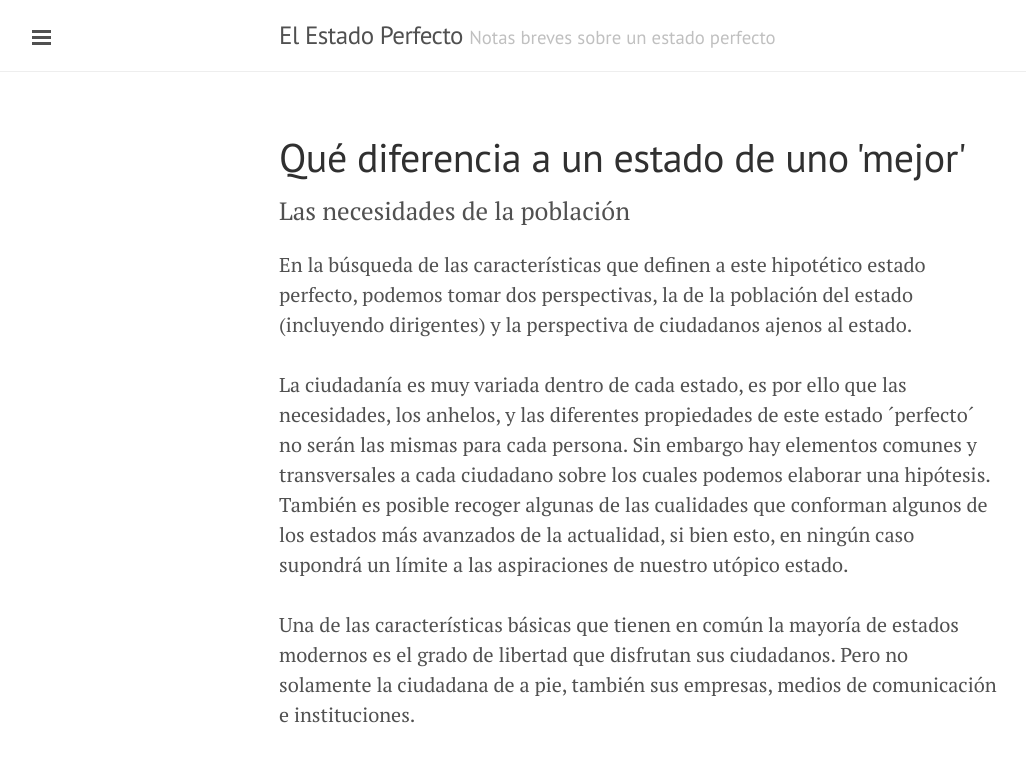
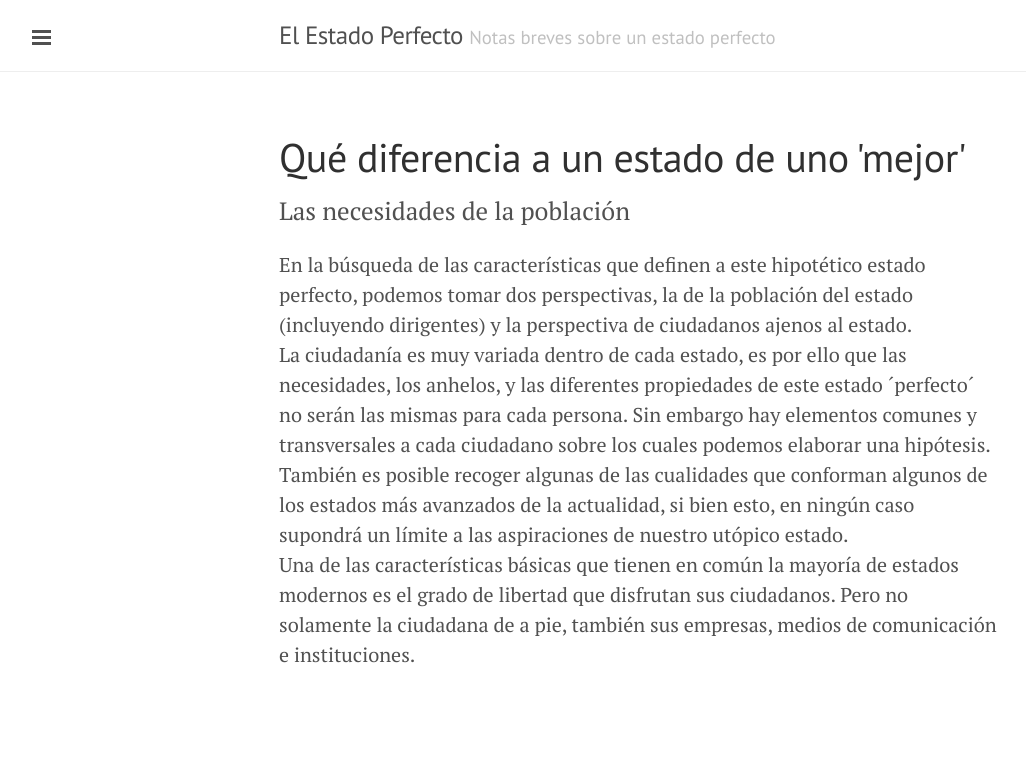
Before and after one commit to estadoperfecto/estadoperfecto.github.io, a Jekyll site: the page built from que_diferencia.html, in a window 1280 px wide. Shown: the top 762 px of the page, without its empty margins (1-1027 px from the left). Built offline with Jekyll 4.4.1, drawn with Linux system fonts in a browser that asks for light colours.

Commit message:
Use divs for paragraphs

```diff
--- a/que_diferencia.html
+++ b/que_diferencia.html
@@ -8,15 +8,15 @@ title: "Qué diferencia a un estado de uno 'mejor'"
   <div>
     En la búsqueda de las características que definen a este hipotético estado perfecto, podemos tomar dos
     perspectivas, la de la población del estado (incluyendo dirigentes) y la perspectiva de ciudadanos ajenos al estado.
-    <br />
-    <br />
+  </div>
+  <div>
     La ciudadanía es muy variada dentro de cada estado, es por ello que las necesidades, los anhelos, y las diferentes
     propiedades de este estado ´perfecto´ no serán las mismas para cada persona. Sin embargo hay elementos comunes y
     transversales a cada ciudadano sobre los cuales podemos elaborar una hipótesis. También es posible recoger algunas
     de las cualidades que conforman algunos de los estados más avanzados de la actualidad, si bien esto, en ningún caso
     supondrá un límite a las aspiraciones de nuestro utópico estado.
-    <br />
-    <br />
+  </div>
+  <div>
     Una de las características básicas que tienen en común la mayoría de estados modernos es el grado de libertad que
     disfrutan sus ciudadanos. Pero no solamente la ciudadana de a pie, también sus empresas, medios de comunicación e
     instituciones.
```
